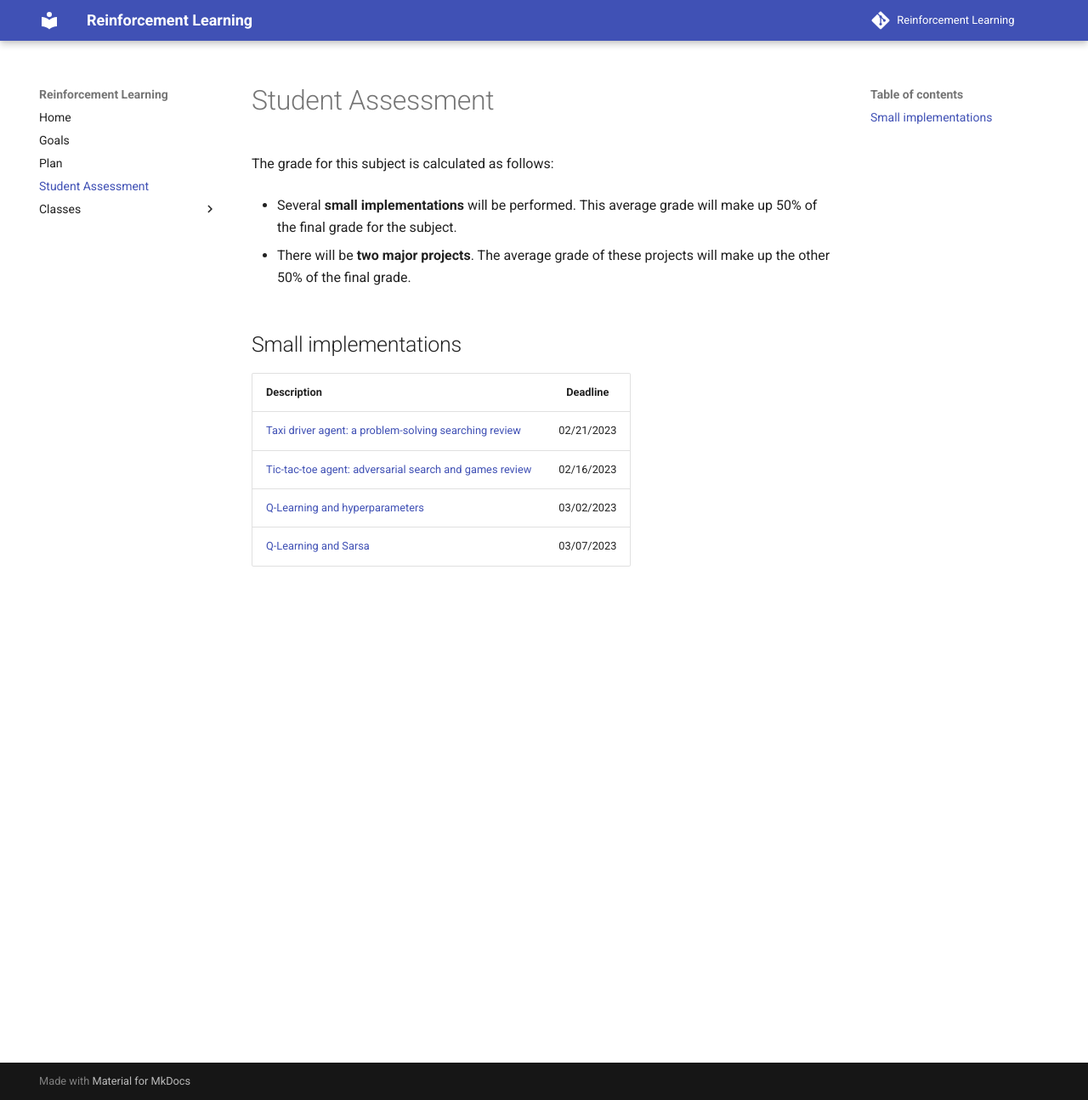
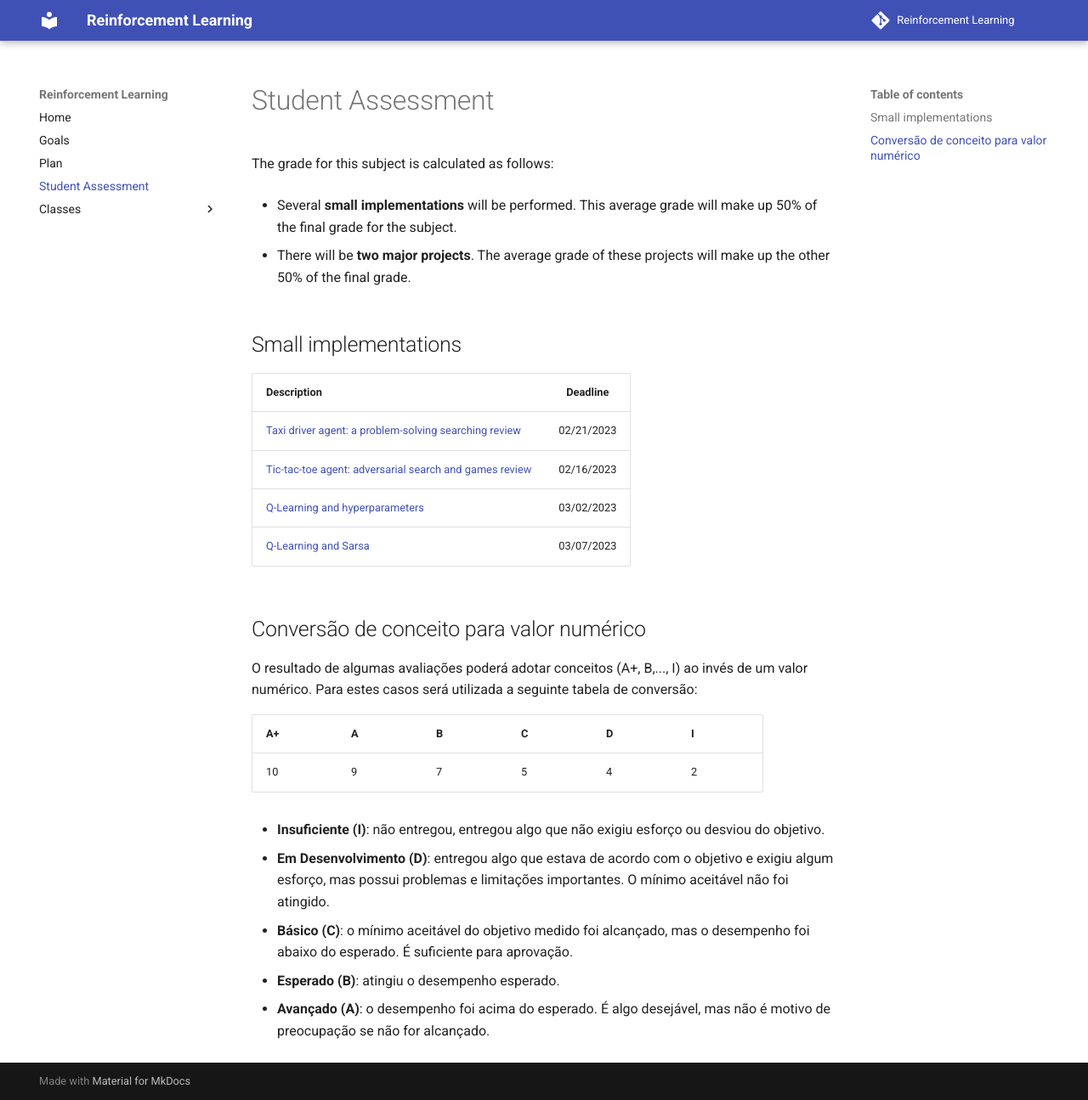
Before and after one commit to Insper/rl, an MkDocs documentation site: the page built from docs/assessment.md, in a window 1280 px wide and 1295 px high. Shown: the whole window at 85% size. Built offline with MkDocs 1.6.1 and Material for MkDocs 9.7.7, drawn with Linux system fonts in a browser that asks for light colours; nearby versions of some CDN libraries; comment, search, counter and statistics services are not loaded.

Commit message:
ajustes avaliacao hiperparametros

```diff
--- a/docs/assessment.md
+++ b/docs/assessment.md
@@ -14,3 +14,17 @@ The grade for this subject is calculated as follows:
 | [Tic-tac-toe agent: adversarial search and games review](./classes/03_games/index.md#exercise-the-implementation-of-a-tic-tac-toe-player-using-min-max)                  | 02/16/2023          |
 | [Q-Learning and hyperparameters](./classes/05_x_hyperparameters/index.md#atividade)                        | 03/02/2023          |
 | [Q-Learning and Sarsa](./classes/05_x_sarsa/index.md#implementation)                                       | 03/07/2023          |
+
+## Conversão de conceito para valor numérico
+
+O resultado de algumas avaliações poderá adotar conceitos (A+, B,..., I) ao invés de um valor numérico. Para estes casos será utilizada a seguinte tabela de conversão:
+
+| A+ | A | B | C | D | I |
+|----|---|---|---|---|---|
+| 10 | 9 | 7 | 5 | 4 | 2 |
+
+* **Insuficiente (I)**: não entregou, entregou algo que não exigiu esforço ou desviou do objetivo.
+* **Em Desenvolvimento (D)**: entregou algo que estava de acordo com o objetivo e exigiu algum esforço, mas possui problemas e limitações importantes. O mínimo aceitável não foi atingido.
+* **Básico (C)**: o mínimo aceitável do objetivo medido foi alcançado, mas o desempenho foi abaixo do esperado. É suficiente para aprovação.
+* **Esperado (B)**: atingiu o desempenho esperado.
+* **Avançado (A)**: o desempenho foi acima do esperado. É algo desejável, mas não é motivo de preocupação se não for alcançado.
```
Also changed, not shown: docs/classes/05_x_hyperparameters/index.md (+6 -0 lines).
